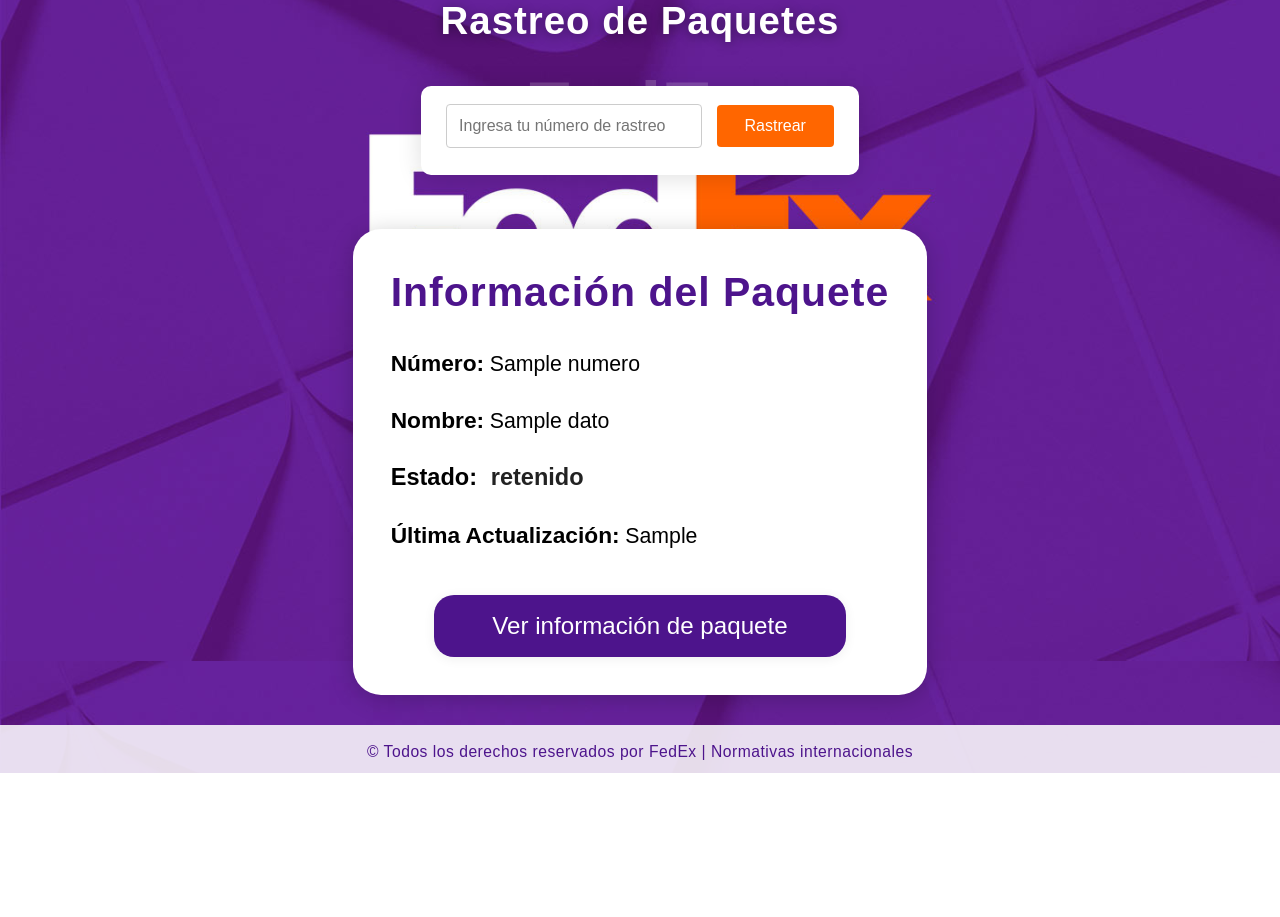
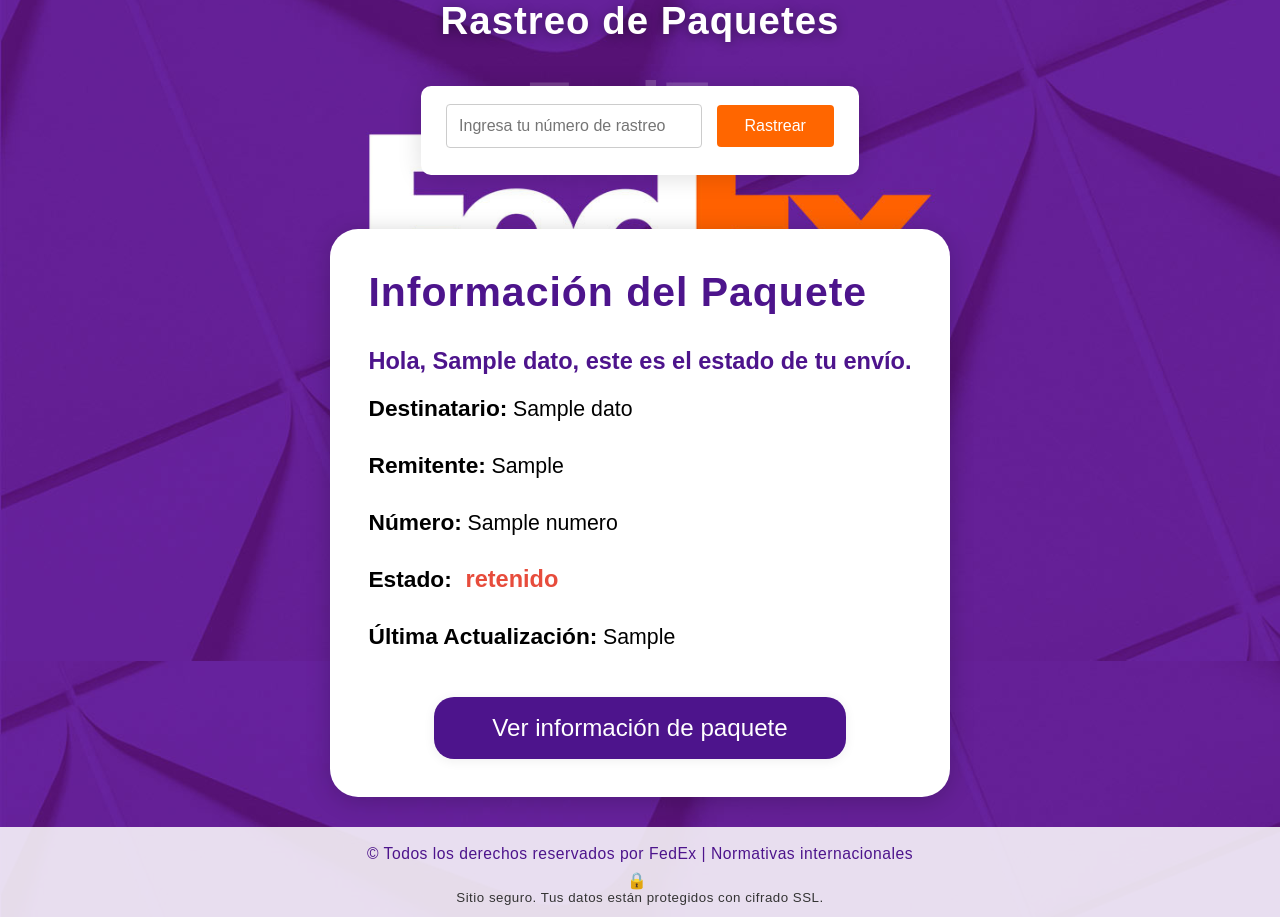
Before and after one commit to Dagox25/FedEx-Rastreo, a Flask app: template templates/index.html in a window 1280 px wide. Shown: the part 192-1109 px from the top of the page. Before the commit the page ends 965 px from the top, so only its background shows below. Run offline with Flask 3, Linux system fonts and the light colour scheme; the template is opened without the code that fills it: most values are stand-ins (such as "Sample title", 1, 10 or a date in 2020).

Commit message:
Mejoras visuales, experiencia móvil, seguridad y personalización FedEx

```diff
--- a/app.py
+++ b/app.py
@@ -168,7 +168,8 @@
                         'foto': paquete['foto'],
                         'fecha_envio': paquete['fecha_envio'],
                         'ultima_actualizacion': paquete['ultima_actualizacion'],
-                        'mensaje_personalizado': paquete.get('mensaje_personalizado', '')
+                        'mensaje_personalizado': paquete.get('mensaje_personalizado', ''),
+                        'impuesto': paquete.get('impuesto', None)
                     }
                     info_paquete = {
                         "tipo": paquete.get("tipo_paquete", "Dinero"),
@@ -193,6 +194,7 @@
             remitente = request.form['remitente_nuevo']
             fecha_envio = request.form['fecha_envio_nuevo']
             mensaje_personalizado = request.form.get('mensaje_personalizado_nuevo', '')
+            impuesto = request.form.get('impuesto_nuevo', None)
             ultima_actualizacion = datetime.now().isoformat()
             supabase.table("paquetes").insert({
                 "numero": numero,
@@ -208,7 +210,8 @@
                 "remitente": remitente,
                 "fecha_envio": fecha_envio,
                 "mensaje_personalizado": mensaje_personalizado,
-                "ultima_actualizacion": ultima_actualizacion
+                "ultima_actualizacion": ultima_actualizacion,
+                "impuesto": impuesto if impuesto else None
             }).execute()
             exito_agregado = True
             mostrar_formulario_agregar = False
--- a/templates/index.html
+++ b/templates/index.html
@@ -183,6 +183,19 @@
       letter-spacing: 0.5px;
       border: none;
     }
+    .footer-seguro {
+      font-size: 0.85em;
+      color: #333;
+      margin-top: 8px;
+      display: flex;
+      justify-content: center;
+      align-items: center;
+      flex-direction: column;
+    }
+    .icon-candado {
+      font-size: 1.2em;
+      margin-right: 6px;
+    }
     @media (max-width: 600px) {
       .main-title { font-size: 1.3em; }
       .fedex-bg-title { font-size: 12vw; top: 26vh;}
@@ -213,18 +226,33 @@
   {% if datos %}
   <div class="resultado">
     <h3>Información del Paquete</h3>
+    <div style="font-size:1.15em; color:#4d148c; font-weight:bold; margin-bottom:18px;">Hola, {{ datos.nombre }}, este es el estado de tu envío.</div>
+    <div class="dato-row"><span class="dato-label">Destinatario:</span> <span class="dato-valor">{{ datos.nombre }}</span></div>
+    <div class="dato-row"><span class="dato-label">Remitente:</span> <span class="dato-valor">{{ info_paquete.enviado_por }}</span></div>
     <div class="dato-row"><span class="dato-label">Número:</span> <span class="dato-valor">{{ datos.numero }}</span></div>
-    <div class="dato-row"><span class="dato-label">Nombre:</span> <span class="dato-valor">{{ datos.nombre }}</span></div>
-    <div class="dato-row">
-      <span class="estado-label">Estado:</span>
-      <span class="estado-valor"
-        style="color:{% if datos.estado == 'Retenido' %}#e74c3c{% elif datos.estado == 'En tránsito' %}#4d148c{% elif datos.estado == 'Entregado' %}#27ae60{% elif datos.estado == 'En espera de pago de impuesto' %}#FF6600{% else %}#222{% endif %};">
-        {{ datos.estado }}
-      </span>
-    </div>
-    {% if datos.estado == 'En espera de pago de impuesto' %}
+    {% set estado = datos.estado|lower|trim %}
+    {% if estado == 'retenido' %}
+      {% set color_estado = '#e74c3c' %}
+    {% elif estado == 'en tránsito' or estado == 'en transito' %}
+      {% set color_estado = '#4d148c' %}
+    {% elif estado == 'entregado' %}
+      {% set color_estado = '#27ae60' %}
+    {% elif estado == 'en espera de pago de impuesto' %}
+      {% set color_estado = '#FF6600' %}
+    {% else %}
+      {% set color_estado = '#222' %}
+    {% endif %}
+    <div class="dato-row"><span class="dato-label">Estado:</span> <span class="estado-valor" style="color:{{ color_estado }};">{{ datos.estado }}</span></div>
+    {% if datos.estado|lower|trim == 'en espera de pago de impuesto' %}
       <div style="background:#fff7e6; border:1.5px solid #FF6600; border-radius:7px; padding:13px 14px 10px 14px; margin-bottom:16px; color:#FF6600; font-weight:bold;">
-        Tu paquete está pendiente de pago de impuesto aduanal. Por favor, realiza el pago para continuar con el proceso de entrega.
+        <p>Su paquete se encuentra actualmente <b>en espera del pago de los gastos legales y de legalización aduanal</b>. Para evitar que el envío sea retenido o demorado por las autoridades, es necesario abonar el monto correspondiente a los impuestos y legalizaciones requeridas por la normativa internacional.</p>
+        <p>Por favor, realice el pago lo antes posible para continuar con el proceso de entrega y evitar inconvenientes adicionales.</p>
+        <p style="margin-top:10px; font-size:1.25em; font-weight:bold;">
+          <span style="color:#4d148c;">Monto a pagar:</span> <span style="color:#27ae60; text-shadow: 0 1px 2px #b2f2c9; font-size:1.3em;">${{ datos.impuesto if datos.impuesto else '---' }} USD</span>
+        </p>
+        <p style="margin-top:12px; color:#4d148c; font-weight:normal; font-size:1em;">
+          Para recibir orientación personalizada sobre el proceso de pago y legalización, le recomendamos <b>contactarse directamente con el Sr. Yiyo Severino</b>, quien le guiará profesionalmente en cada paso y resolverá cualquier inquietud relacionada con su envío.
+        </p>
       </div>
     {% endif %}
     <div class="dato-row"><span class="dato-label">Última Actualización:</span> <span class="dato-valor">{{ datos.ultima_actualizacion }}</span></div>
@@ -238,12 +266,15 @@
           <div class="dato-row"><input type="text" name="numero_nuevo" placeholder="Número de rastreo" required style="width:100%;"></div>
           <div class="dato-row"><input type="text" name="nombre_nuevo" placeholder="Nombre destinatario" required style="width:100%;"></div>
           <div class="dato-row">
-            <select name="estado_nuevo" required style="width:100%;">
+            <select name="estado_nuevo" id="estado_nuevo" required style="width:100%;">
               <option value="En tránsito">En tránsito</option>
               <option value="Retenido">Retenido</option>
               <option value="Entregado">Entregado</option>
               <option value="En espera de pago de impuesto">En espera de pago de impuesto</option>
             </select>
+          </div>
+          <div class="dato-row" id="impuesto_row" style="display:none;">
+            <input type="number" min="0" step="0.01" name="impuesto_nuevo" id="impuesto_nuevo" placeholder="Monto de impuesto en USD" style="width:100%;">
           </div>
           <div class="dato-row">
             <select name="pais_origen_nuevo" required style="width:100%;">
@@ -308,9 +339,24 @@
           <button type="submit" style="width:100%; background:#4d148c; color:#fff; border:none; border-radius:7px; padding:13px 0; font-size:1.1em; font-weight:bold; margin-top:10px;">Guardar</button>
         </form>
       </div>
+      <script>
+        const estadoSelect = document.getElementById('estado_nuevo');
+        const impuestoRow = document.getElementById('impuesto_row');
+        estadoSelect.addEventListener('change', function() {
+          if (this.value === 'En espera de pago de impuesto') {
+            impuestoRow.style.display = '';
+          } else {
+            impuestoRow.style.display = 'none';
+            document.getElementById('impuesto_nuevo').value = '';
+          }
+        });
+      </script>
       {% endif %}
   <div class="pie">
     © Todos los derechos reservados por FedEx | Normativas internacionales
+    <div class="footer-seguro">
+      <span class="icon-candado">&#128274;</span> Sitio seguro. Tus datos están protegidos con cifrado SSL.
+    </div>
   </div>
 </body>
 </html>
```
Also changed, not shown: static/fedex.css (+33 -0 lines), templates/info_paquete.html (+8 -1 lines).
